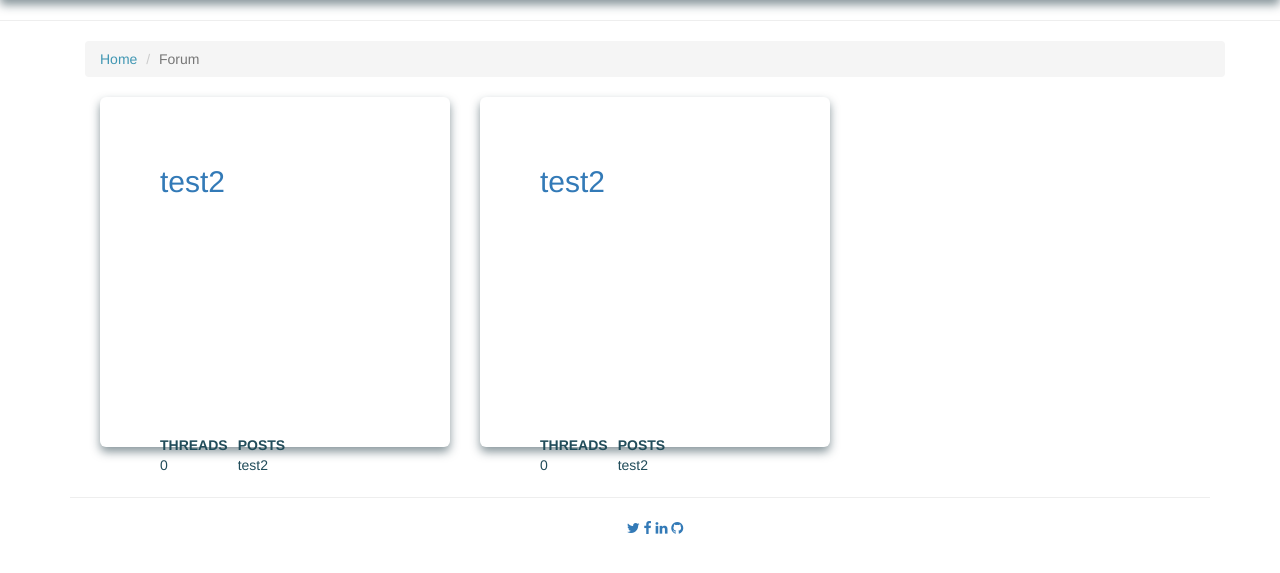
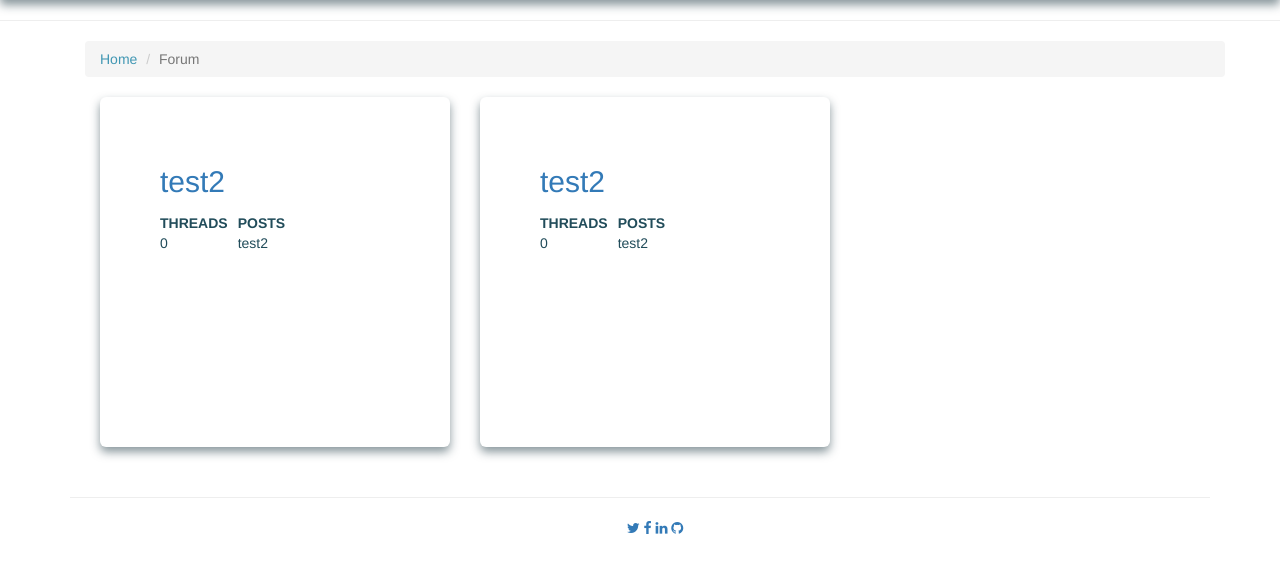
Before and after one commit to Aisling0/Irish_Camping_App, a Django app: page /forum/ in a window 1280 px wide. Shown: the part 60-633 px from the top of the page. Run offline with Django 3.2, Linux system fonts and the light colour scheme; data comes from the database, SQL or seed files in the repository; data that the repository does not hold is empty; some libraries are stand-ins or nearby versions; some web fonts are replaced.

Commit message:
carousel_img

```diff
--- a/static/css/custom.css
+++ b/static/css/custom.css
@@ -48,14 +48,14 @@
 }
 .forumstats {
     position: absolute;
-    bottom: 2px;
+    vertical-align: bottom;
 }
 th, td {
     padding-right: 10px;
 }
 footer {
     position:relative;
-    vertical-align: baseline;
+    bottom:0;
 }
 .card {
     min-height: 150px;
```
